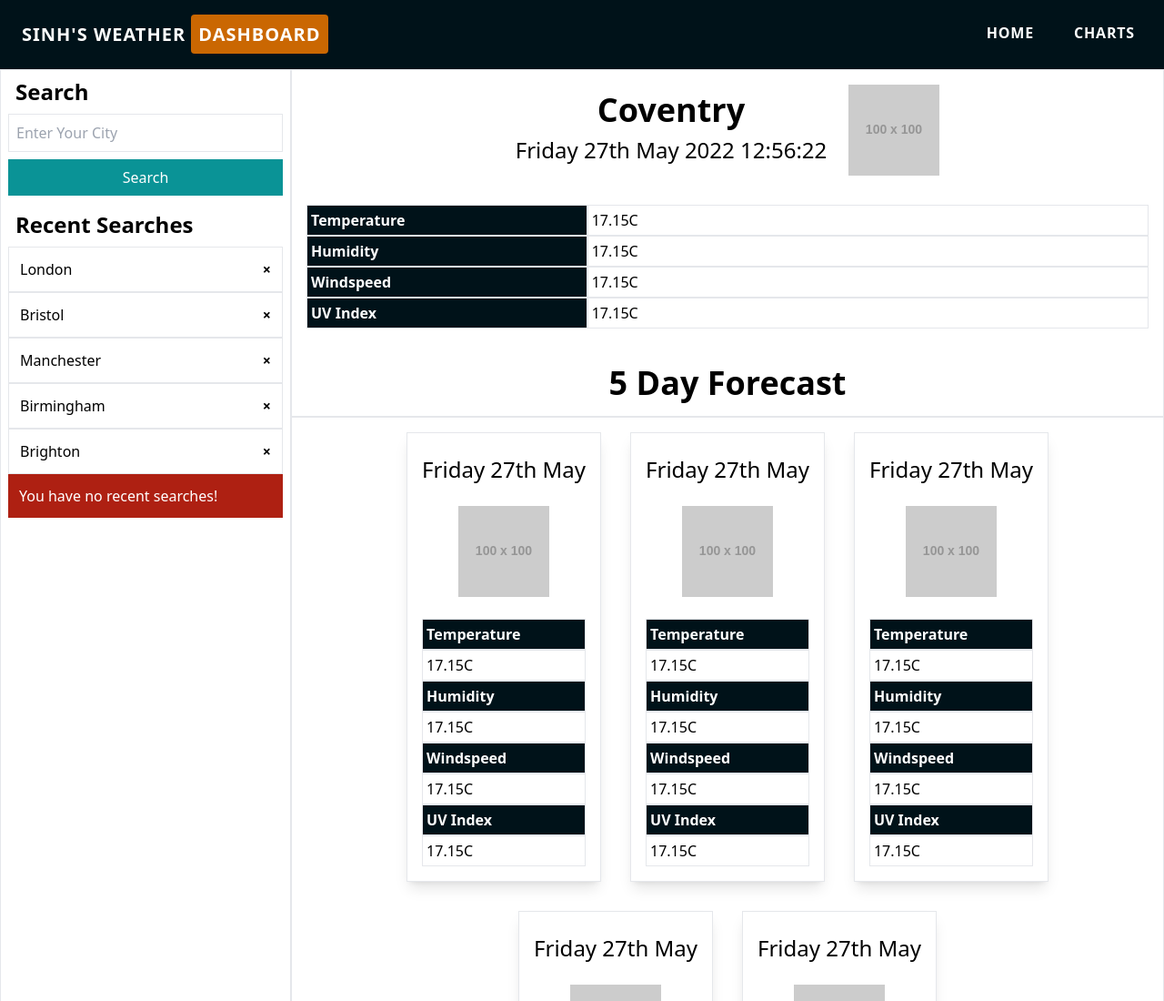
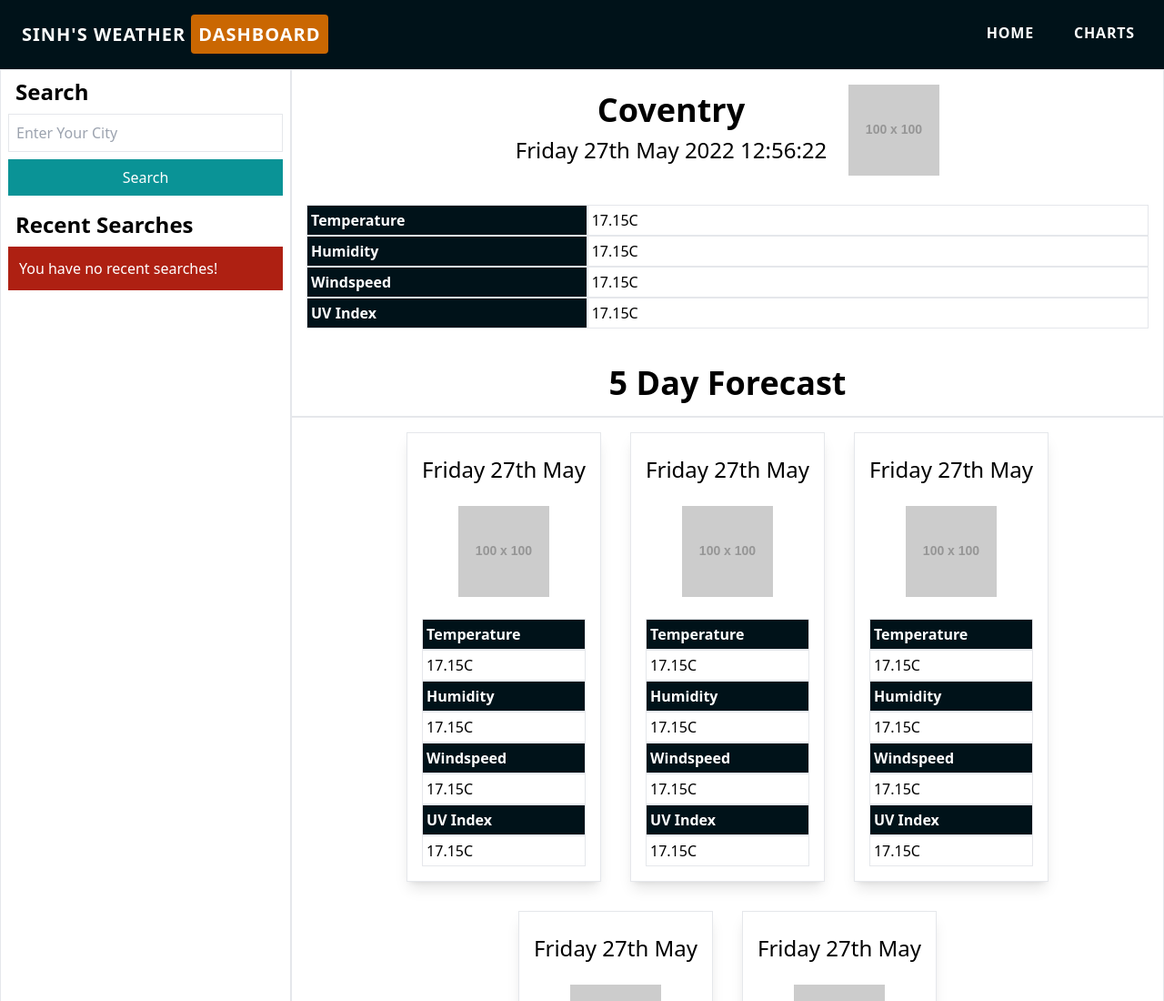
Before and after one commit to ss12932/weather-dashboard, a website: page index.html in a window 1280 px wide. Shown: the top 1100 px of the page at 91% size. Drawn offline with nearby package versions, Linux system fonts and the light colour scheme.

Commit message:
render recentsearch logic js completed

```diff
--- a/assets/js/index.js
+++ b/assets/js/index.js
@@ -18,6 +18,7 @@ const renderRecentSearches = () => {
 
   // get From Local Storage
   const recentSearches = retrieveFromLS("recentSearches", []);
+  // const recentSearches = ["London", "Bristol", "Leeds"];
 
   // if empty show alert
   if (!recentSearches.length) {
@@ -27,6 +28,22 @@ const renderRecentSearches = () => {
     $recentSearchesCtr.append(alert);
   } else {
     //else render recent searches list
+    let ul = `<ul>`;
+    const recentCities = $.each(recentSearches, (_, city) => {
+      ul += `<li
+      class="border p-3 flex justify-between cursor-pointer hover:bg-black hover:text-white hover:transition"
+      data-city="${city}"
+    >
+      <span>${city}</span
+      ><span
+        class="font-bold text-md cursor-pointer hover:text-rust hover:scale-150"
+        >&times</span
+      >
+    </li>`;
+    });
+    ul += `</ul>`;
+    //append to parent
+    $recentSearchesCtr.append(ul);
   }
 };
 
--- a/index.html
+++ b/index.html
@@ -63,58 +63,6 @@
             You have no recent searches!
           </div> -->
           <!-- recent searches ul list -->
-          <ul>
-            <li
-              class="border p-3 flex justify-between cursor-pointer hover:bg-black hover:text-white hover:transition"
-              data-city="London"
-            >
-              <span>London</span
-              ><span
-                class="font-bold text-md cursor-pointer hover:text-rust hover:scale-150"
-                >&times</span
-              >
-            </li>
-            <li
-              class="border p-3 flex justify-between cursor-pointer hover:bg-black hover:text-white hover:transition"
-              data-city="Bristol"
-            >
-              <span>Bristol</span
-              ><span
-                class="font-bold text-md cursor-pointer hover:text-rust hover:scale-150"
-                >&times</span
-              >
-            </li>
-            <li
-              class="border p-3 flex justify-between cursor-pointer hover:bg-black hover:text-white hover:transition"
-              data-city="Manchester"
-            >
-              <span>Manchester</span
-              ><span
-                class="font-bold text-md cursor-pointer hover:text-rust hover:scale-150"
-                >&times</span
-              >
-            </li>
-            <li
-              class="border p-3 flex justify-between cursor-pointer hover:bg-black hover:text-white hover:transition"
-              data-city="Birmingham"
-            >
-              <span>Birmingham</span
-              ><span
-                class="font-bold text-md cursor-pointer hover:text-rust hover:scale-150"
-                >&times</span
-              >
-            </li>
-            <li
-              class="border p-3 flex justify-between cursor-pointer hover:bg-black hover:text-white hover:transition"
-              data-city="Brighton"
-            >
-              <span>Brighton</span
-              ><span
-                class="font-bold text-md cursor-pointer hover:text-rust hover:scale-150"
-                >&times</span
-              >
-            </li>
-          </ul>
         </div>
       </div>
 
```
